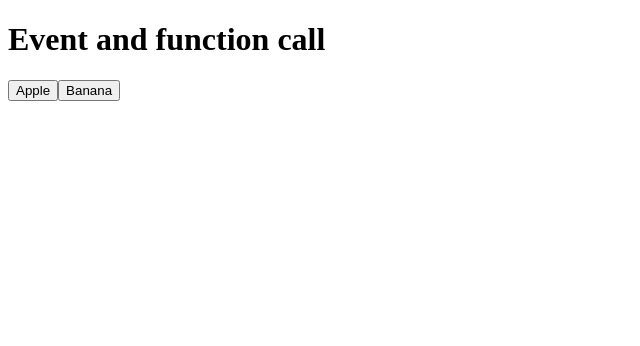
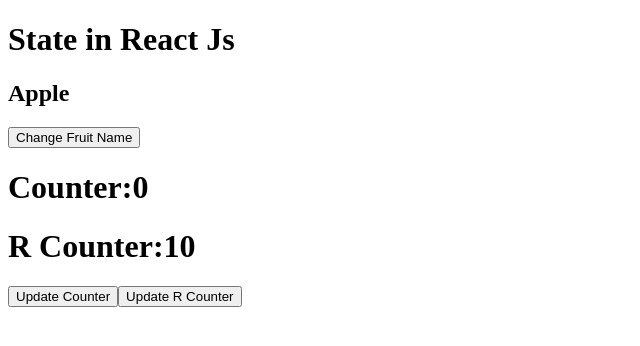
Before and after one commit to Suhani190803/React-blog, a React (Vite) app: page / in a window 1280 px wide. Shown: the top 346 px of the page, without its empty margins (0-640 px from the left). Built offline with nearby package versions, Linux system fonts and the light colour scheme.

Commit message:
State in ReactJs

```diff
--- a/src/App.jsx
+++ b/src/App.jsx
@@ -1,20 +1,20 @@
-
+import Counter from "./Counter";
+import { useState } from "react";
 function App(){
-    function callFun(){
-      alert ("function called")
+    const [fruit,setFruit] =useState("Apple");
+    const handelFruit =()=>{
+      setFruit("Banana")
     }
-    const  fruit=(name)=>{
-      alert(name)
-    }
-    return(
+     return(
       <div>
-        <h1>Event and function call </h1>
-        <button onClick={()=>fruit("Apple")}>Apple</button>
-          {/* not function call only definition   */}
-          <button onClick={()=>fruit("Banana")}>Banana</button>
+        <h1>
+          State in React Js
+        </h1>
+        <h2>{fruit}</h2>
+        <button onClick={handelFruit}>Change Fruit Name</button>
+        <Counter/>
       </div>
-    )
-
+     )
   }
 
 export default App ;
--- /dev/null
+++ b/src/Counter.jsx
@@ -0,0 +1,15 @@
+import { useState } from "react";
+
+const Counter =()=>{
+    const [count,setCount] = useState(0);
+    const [rCounter,setRCounter] = useState(10)
+    return(
+        <div>
+        <h1>Counter:{count}</h1>
+        <h1>R Counter:{rCounter}</h1>
+        <button onClick={()=>setCount(count+1)}>Update Counter</button>
+        <button onClick={()=>setRCounter(rCounter-1)}>Update R Counter</button>
+        </div>
+    )
+}
+export default Counter;
```
